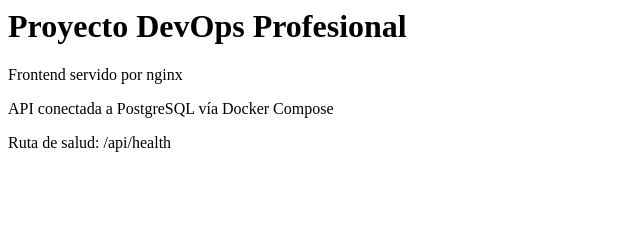
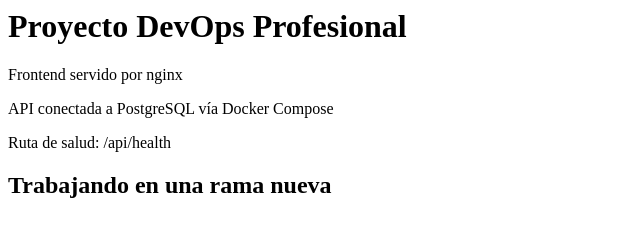
Before and after one commit to AlejoRoca/proyecto-arquitectura, a plain HTML site: page web/index.html in a window 1280 px wide. Shown: the whole page, without its empty margins (0-640 px from the left). Drawn offline with Linux system fonts and the light colour scheme.

Commit message:
Add branch test content

```diff
--- a/web/index.html
+++ b/web/index.html
@@ -2,3 +2,4 @@
 <p>Frontend servido por nginx</p>
 <p>API conectada a PostgreSQL vía Docker Compose</p>
 <p>Ruta de salud: /api/health</p>
+<h2>Trabajando en una rama nueva</h2>
```
